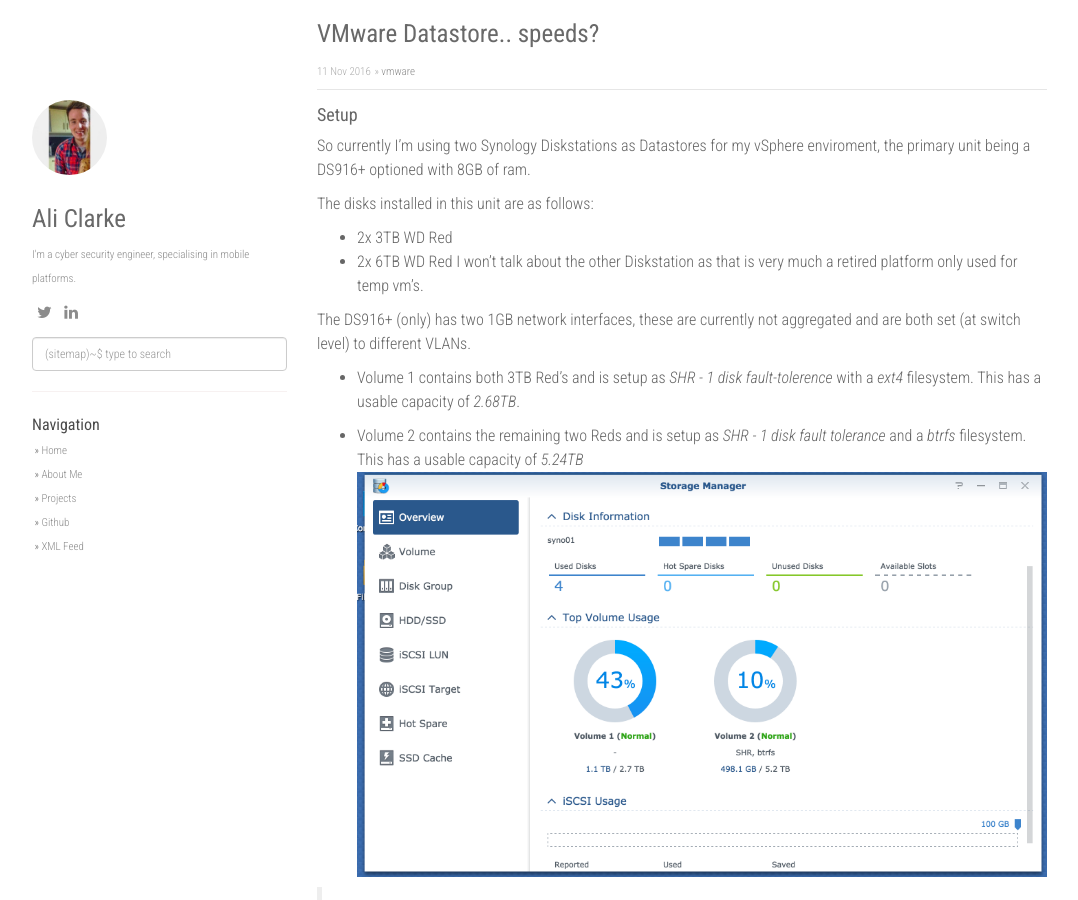
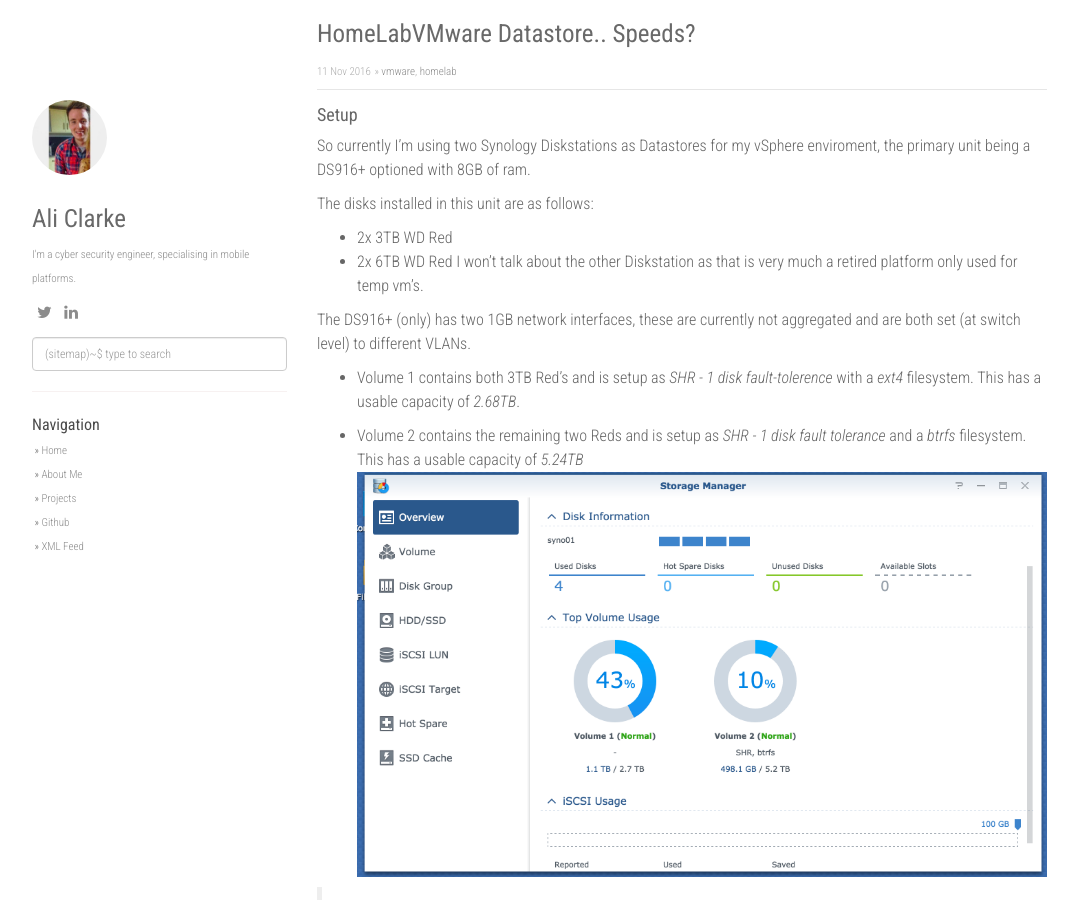
Before and after one commit to alijnclarke/alijnclarke.github.io, a Jekyll site: the page built from _posts/2016-11-11-vmwarestorage.md, in a window 1280 px wide and 900 px high. Shown: the whole window, without its empty margins (53-1131 px from the left). Built offline with Jekyll 4.4.1, drawn with Linux system fonts in a browser that asks for light colours; nearby versions of some CDN libraries; comment, search, counter and statistics services are not loaded.

Commit message:
title change
Signed-off-by: Ali Clarke <ali.clarke@swainsleyhall.com>

```diff
--- a/_posts/2016-11-11-vmwarestorage.md
+++ b/_posts/2016-11-11-vmwarestorage.md
@@ -1,8 +1,8 @@
 ---
 layout: post
-title:  VMware Datastore.. speeds?
+title:  HomeLabVMware Datastore.. Speeds?
 date:   2016-11-11 00:45
-categories: [vmware]
+categories: [vmware,homelab]
 ---
 
 #### Setup
```
